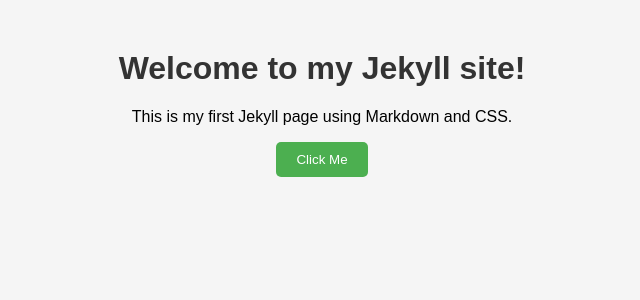
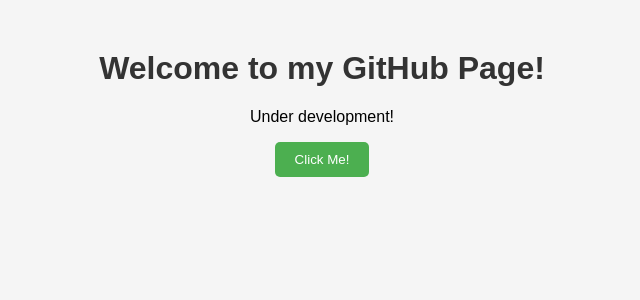
Before and after one commit to ChrisioGwaan/ChrisioGwaan.github.io, a Jekyll site: the page built from index.md, in a window 1280 px wide. Shown: the top 300 px of the page, without its empty margins (318-958 px from the left). Built offline with Jekyll 4.4.1, drawn with Linux system fonts in a browser that asks for light colours.

Commit message:
+fix: Update homepage title and content for clarity and development status

```diff
--- a/index.md
+++ b/index.md
@@ -3,8 +3,8 @@ layout: default
 title: Home
 ---
 
-# Welcome to my Jekyll site!
+# Welcome to my GitHub Page!
 
-This is my first Jekyll page using Markdown and CSS.
+Under development!
 
-<button onclick="alert('Hello from Jekyll!')">Click Me</button>
+<button onclick="alert('Yooooooooo!')">Click Me!</button>
```
